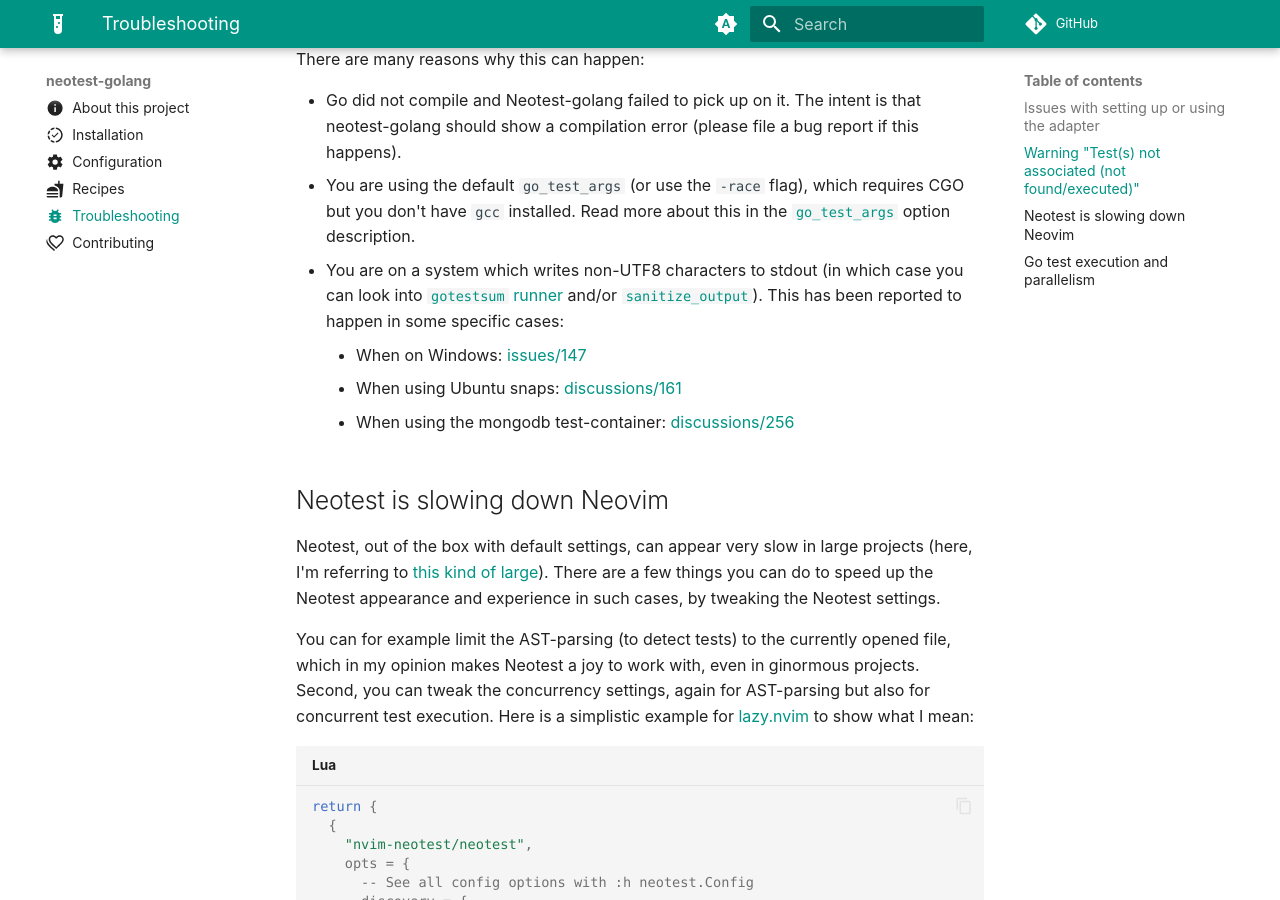
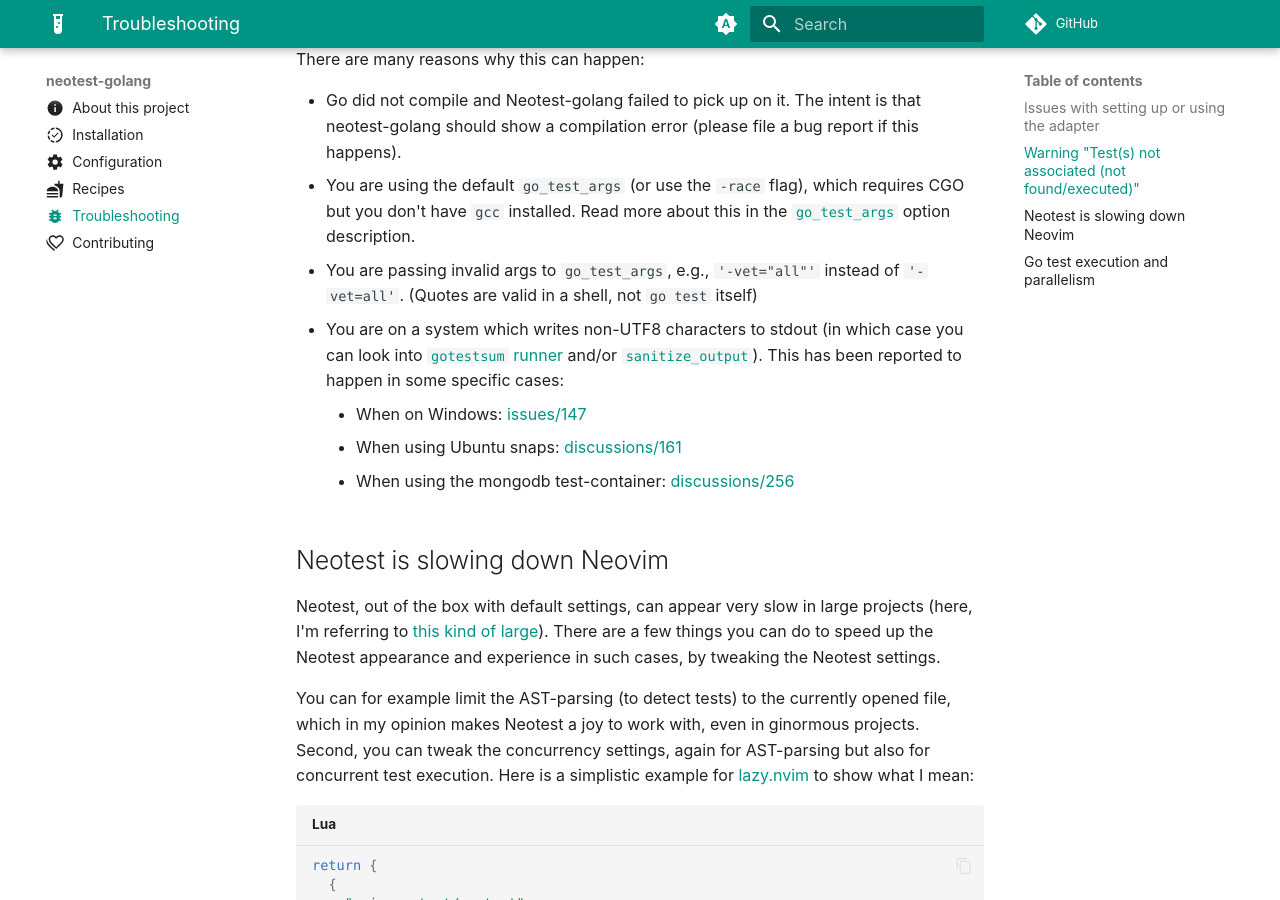
Before and after one commit to fredrikaverpil/neotest-golang, an MkDocs documentation site: the page built from docs/trouble.md, in a window 1280 px wide and 900 px high, scrolled down 662 px. Built offline with MkDocs 1.6.1 and Material for MkDocs 9.7.7, drawn with Linux system fonts in a browser that asks for light colours; comment, search, counter and statistics services are not loaded.

Commit message:
docs: add additional possible error cause (#327)

```diff
--- a/docs/trouble.md
+++ b/docs/trouble.md
@@ -38,6 +38,8 @@ There are many reasons why this can happen:
 - You are using the default `go_test_args` (or use the `-race` flag), which
   requires CGO but you don't have `gcc` installed. Read more about this in the
   [`go_test_args`](config.md#go_test_args) option description.
+- You are passing invalid args to `go_test_args`, e.g., `'-vet="all"'` instead
+  of `'-vet=all'`. (Quotes are valid in a shell, not `go test` itself)
 - You are on a system which writes non-UTF8 characters to stdout (in which case
   you can look into [`gotestsum` runner](config.md#runner) and/or
   [`sanitize_output`](config.md#sanitize_output)). This has been reported to
```
